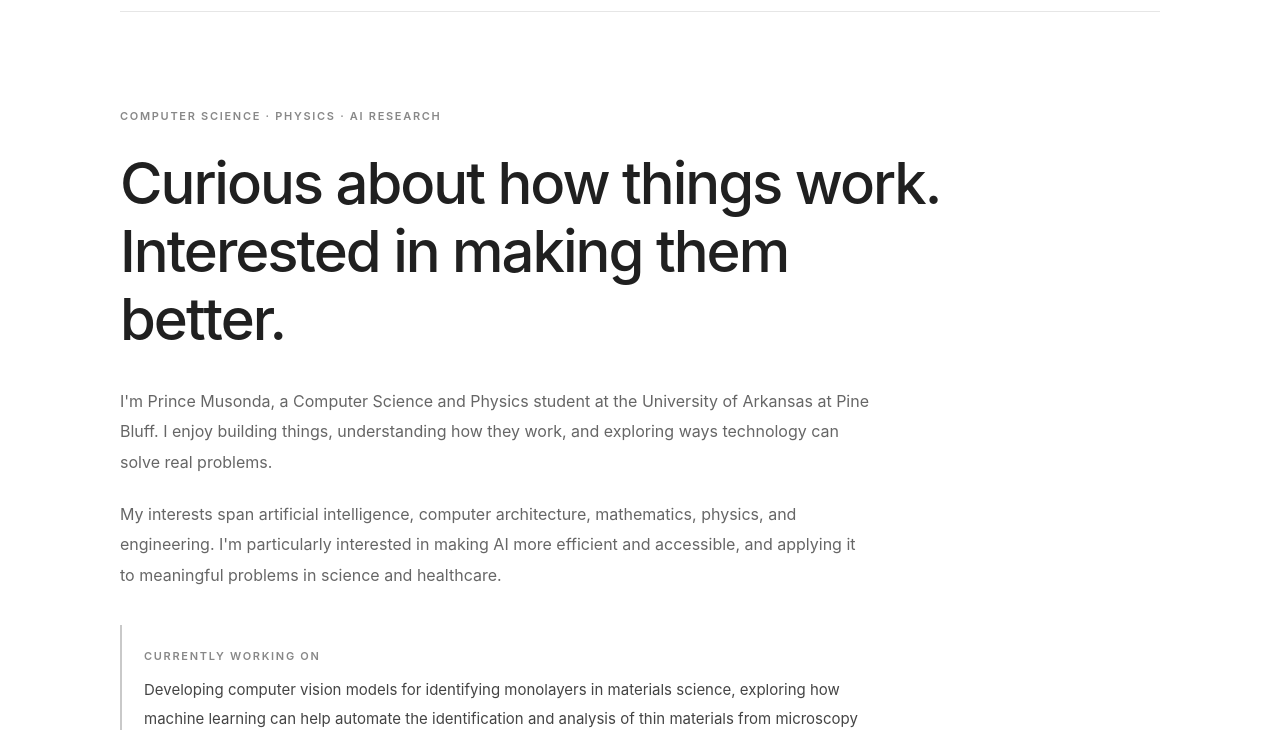
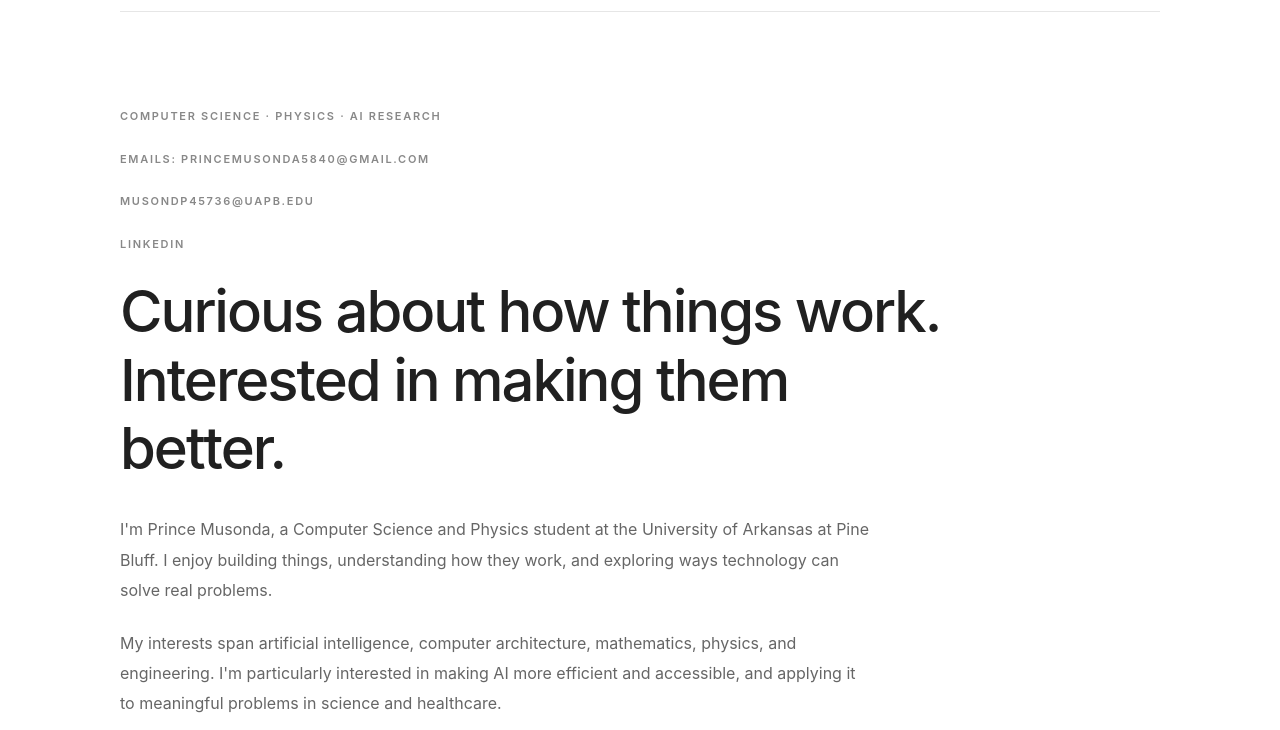
Before and after one commit to prince-musonda/prince-musonda.github.io, a plain HTML site: page index.html in a window 1280 px wide. Shown: the part 78-808 px from the top of the page. Drawn offline with Linux system fonts and the light colour scheme.

Commit message:
Update contact information in index.html
Added email addresses and LinkedIn link to the contact section.

```diff
--- a/index.html
+++ b/index.html
@@ -633,6 +633,20 @@
       <span class="eyebrow">
         Computer Science · Physics · AI Research
       </span>
+      <p>
+      <span class="eyebrow">
+        emails: princemusonda5840@gmail.com
+      </span>
+        <span class="eyebrow">
+         musondp45736@uapb.edu
+      </span>
+        </span>
+        <span class="eyebrow">
+         <a href="https://www.linkedin.com/in/prince-musonda-962587263/">Linkedin</a>
+      </span>
+      </p>
+      </p>
+
 
       <h1>
         Curious about how things work.
```
